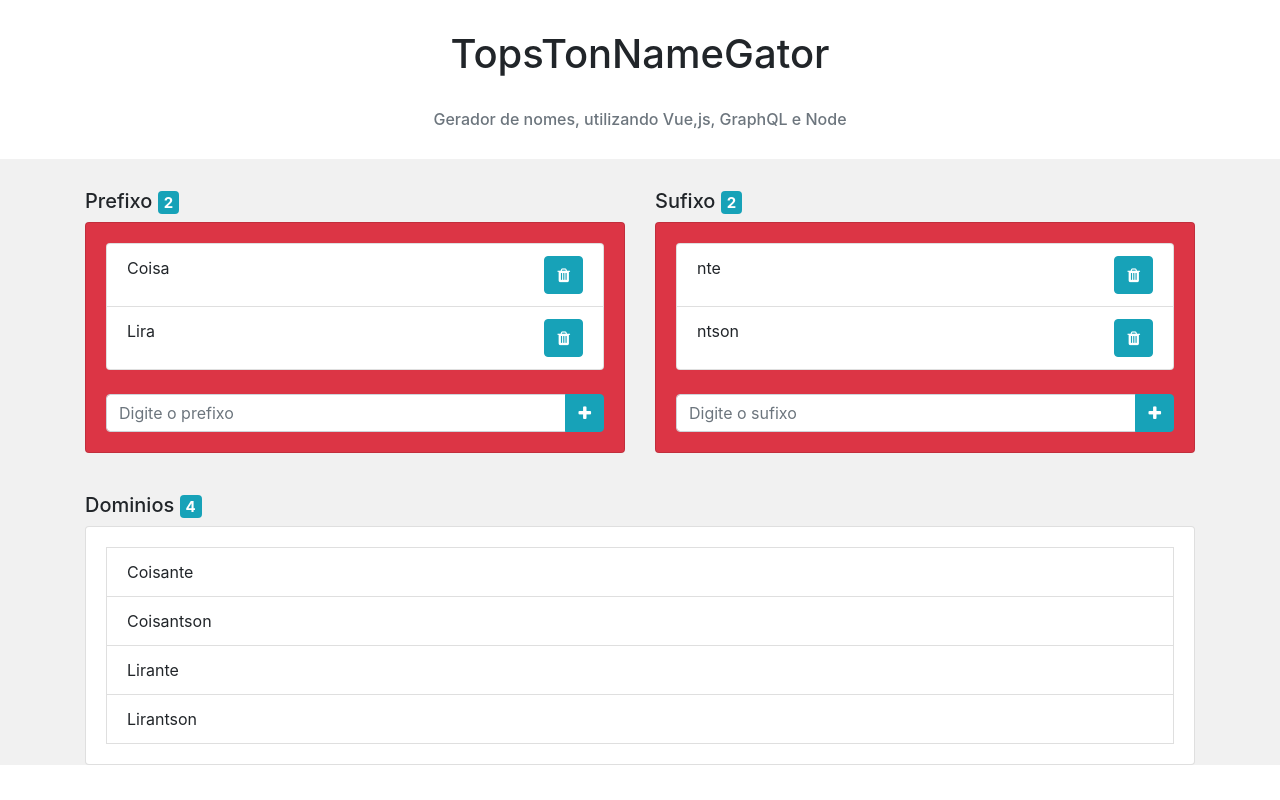
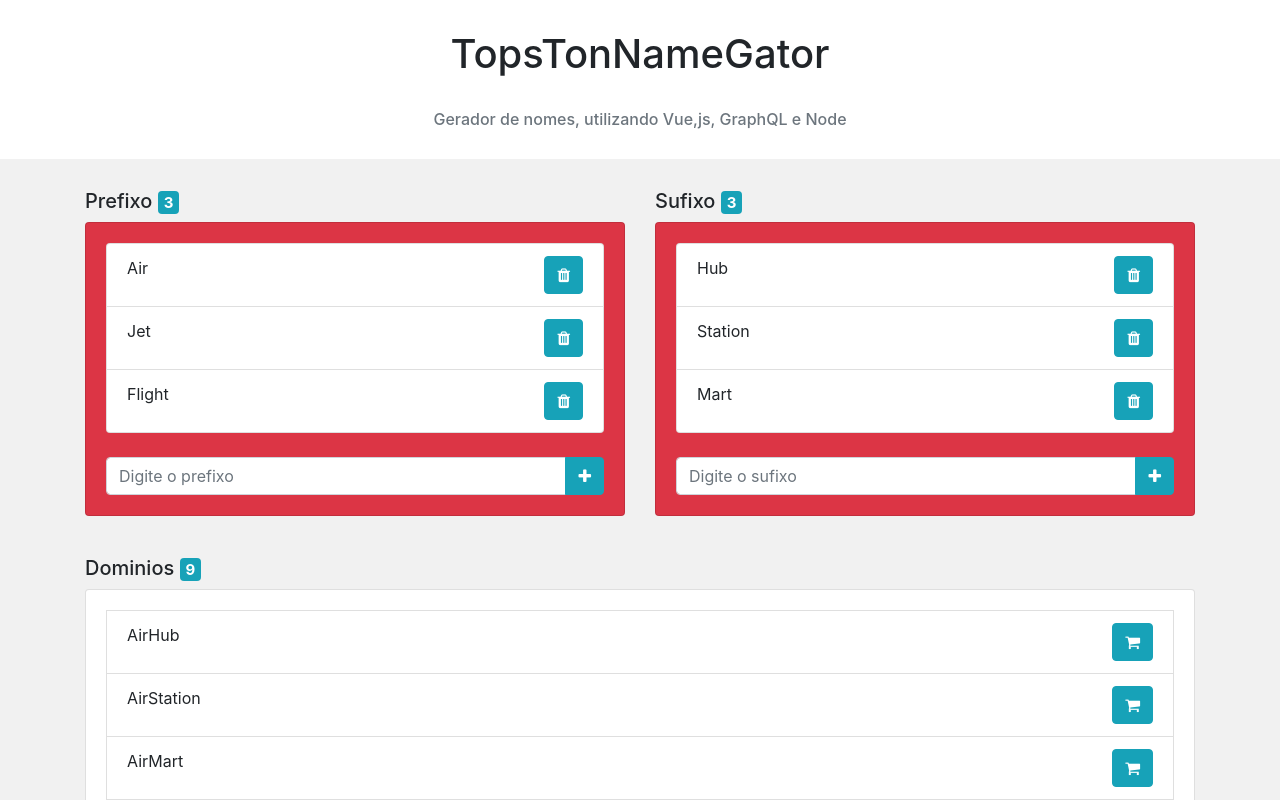
Before and after one commit to thiagoandrecardoso/fullstack_vue_graphql_node_1, a Vue app: page / in a window 1280 px wide. Shown: the top 800 px of the page. Built offline with nearby package versions, Linux system fonts and the light colour scheme.

Commit message:
Car button and checkOut url
Adicionado botão do carrinho para ir navegação até o site / domínio.

```diff
--- a/src/App.vue
+++ b/src/App.vue
@@ -72,7 +72,16 @@
                 <div class="card">
                     <div class="card-body">
                         <li class="list-group-item" v-for="domain in domains" v-bind:key="domain.name">
-                            {{ domain }}
+                            <div class="row">
+                                <div class="col-md">
+                                    {{ domain.name }}
+                                </div>
+                                <div class="col-md text-right">
+                                    <a class="btn btn-info" v-bind:href="domain.checkout" target="_blank">
+                                        <span class="fa fa-shopping-cart"></span>
+                                    </a>
+                                </div>
+                            </div>
                         </li>
                     </div>
                 </div>
@@ -91,8 +100,8 @@
             return {
                 prefix: "",
                 sufix: "",
-                prefixes: ['Coisa', 'Lira'],
-                sufixes: ['nte', 'ntson'],
+                prefixes: ["Air", "Jet", "Flight"],
+                sufixes: ["Hub", "Station", "Mart"]
             };
         },
         methods: {
@@ -117,7 +126,12 @@
                 for (const prefix of this.prefixes) {
                     for (const sufix of this.sufixes) {
                         const name = prefix + sufix;
-                        domains.push(name);
+                        const url = name.toLowerCase();
+                        const checkout = `https://checkout.hostgator.com.br/?a=add&sld=${url}&tld=.com.br`;
+                        domains.push({
+                            name,
+                            checkout
+                        });
                     }
                 }
                 return domains;
```
